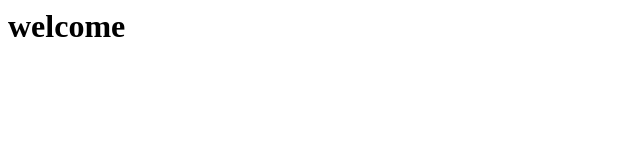
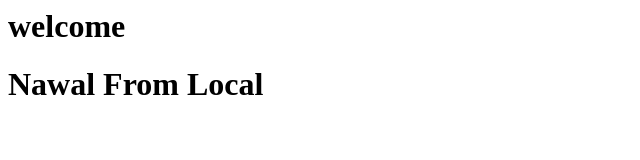
Before and after one commit to NawalZaki/Minia-BI, a plain HTML site: page index.html in a window 1280 px wide. Shown: the whole page, without its empty margins (0-640 px from the left). Drawn offline with Linux system fonts and the light colour scheme.

Commit message:
Add Line in Index

```diff
--- a/index.html
+++ b/index.html
@@ -6,5 +6,6 @@
 </head>
 <body>
     <h1>welcome</h1>
+    <h1>Nawal From Local</h1>
 </body>
 </html>
```
